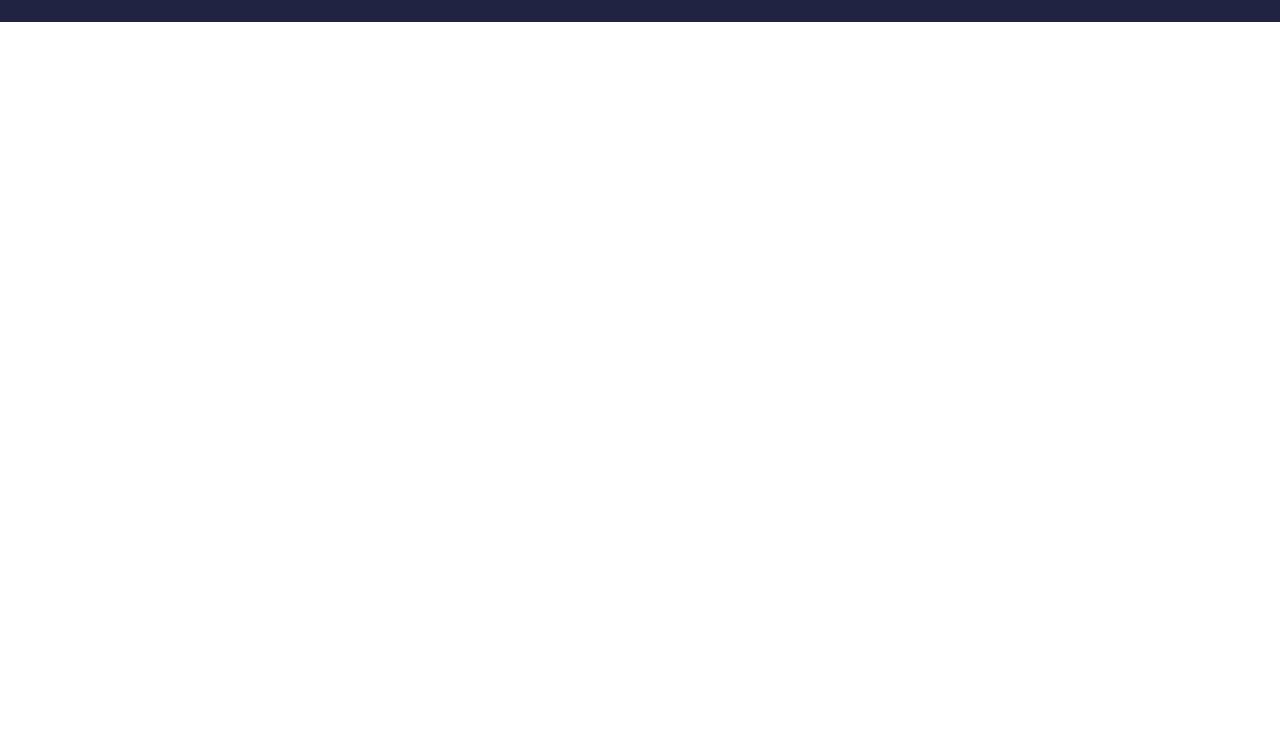
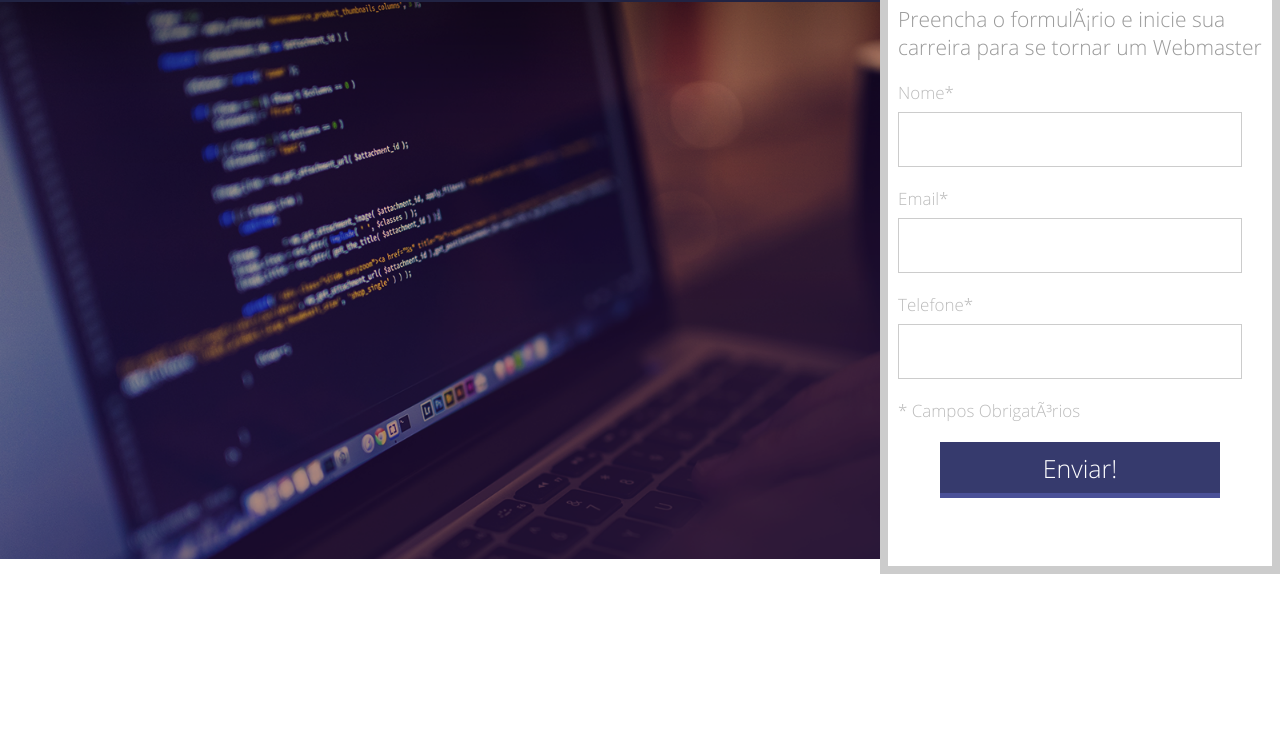
Before and after one commit to alessandra-gracek/curso-webmaster-front-end, a plain HTML site: page Projeto_01/index.html in a window 1280 px wide. Shown: the part 58-800 px from the top of the page. Drawn offline with Linux system fonts and the light colour scheme.

Commit message:
Projeto_01 Form
Inclusão do form

```diff
--- a/Projeto_01/css/style.css
+++ b/Projeto_01/css/style.css
@@ -2,15 +2,100 @@
     margin: 0;
     padding: 0;
     box-sizing: border-box;
+    font-family: "Open Sans";
 }
 html,body{
     height: 100%;
 }
+@font-face{
+    src: url('../fonts/OpenSans-Light.ttf');
+    font-family: "Open Sans";
+}
 .header{
-    width: 1280px;
-    height: 80px;
+    width: 100%;
+    height: 60px;
     background-color: #212343;
 }
-.center img{
-    margin: 25px;
+.center{
+    width: 1280px;
+    margin: 0 auto;
 }
+/*
+.center a{
+    display: inline;
+    float:right;
+    margin: 30px;
+    margin-top: 10px;
+    color: white;
+    font-size: 12px;
+    text-decoration: none;
+
+}
+*/
+
+.header img{
+    margin: 15px;
+}
+.container-banner{
+    width: 100%;
+    height: 557px;
+    background-image: url(../images/header_bg.png);
+    background-size:cover;
+    background-position: center;
+}
+.container-banner >.center{
+    height: 100%;
+}
+.form{
+    width: 400px;
+    height: calc(100% + 30px);
+    float: right;
+    position: relative;
+    background-color: white;
+    border: 8px solid #ccc;
+    top: -15px;
+    padding: 10px;
+}
+.form h2{
+    font-weight: normal;
+    color: #999999;
+    font-size: 21px;
+}
+.input-container{
+    margin-top: 20px;
+
+}
+.input-container span,p {
+    display: inline-block;
+    width: 100%;
+    color: #bbbbbb;
+    font-size: 17px;
+}
+.form p{
+    margin: 20px 0;
+}
+.input-container input[type=text]{
+    margin-top: 8px;
+    width: 344px;
+    height: 55px;
+    border: 1px solid #ccc;
+}
+.form .input-submit-container{
+    text-align: center;
+}
+.form input[type=submit]{
+    color: white;
+    font-size: 25px;
+    width: 280px;
+    height: 56px;
+    background-color: #363A6D;
+    display: inline-block;
+    border-top: 0px;
+    border-right: 0;
+    border-left: 0;
+    cursor: pointer;
+    border-bottom: 5px solid #4a5097;
+}
+.form input[type=submit]:hover{
+    background-color: #323665;
+}
--- a/Projeto_01/index.html
+++ b/Projeto_01/index.html
@@ -6,12 +6,47 @@
         <link href="css/style.css" type="text/css" rel="stylesheet">
     </head>
     <body>
+
         <div class="header">
             <div class="center">
                 <img src="images/logo.png">
+                <!--
+                <a target="_blank" href="https://www.w3schools.com/html/">Portal Professor</a>
+                <a target="_blank" href="https://www.w3schools.com/html/">Webmail</a>
+                -->
+            </div> <!--center-->
+        </div> <!--header-->
 
-            </div> <!--center-->
+        <div class="container-banner">
+            <div class="center">
+                <div class="form">
+                    <h2>Preencha o formulário e inicie sua carreira para se tornar um Webmaster</h2>
+                <form>
+                    <div class="input-container">
+                        <span>Nome*</span>
+                        <input type="text" name="nome" required>
+                    </div><!--input-conteiner-nome-->
 
-        </div> <!--header-->
+                    <div class="input-container">
+                        <span>Email*</span>
+                        <input type="text" name="email" required>
+                    </div><!--input-conteiner-email-->
+
+                    <div class="input-container">
+                        <span>Telefone*</span>
+                        <input type="text" name="telefone" required>
+                    </div><!--input-conteiner-telefone-->
+
+                    <p class="warning">* Campos Obrigatórios</p>
+
+                    <div class="input-submit-container">
+                        <input type="submit" name="acao" value="Enviar!">
+                    </div><!--input-submit-container-->
+
+
+                </form>
+            </div> <!--form-->
+            </div><!--center-->
+        </div><!--container-banner-->
     </body>
 </html>
```
Also changed, not shown: Projeto_01/fonts/OpenSans-Light.ttf (added).
